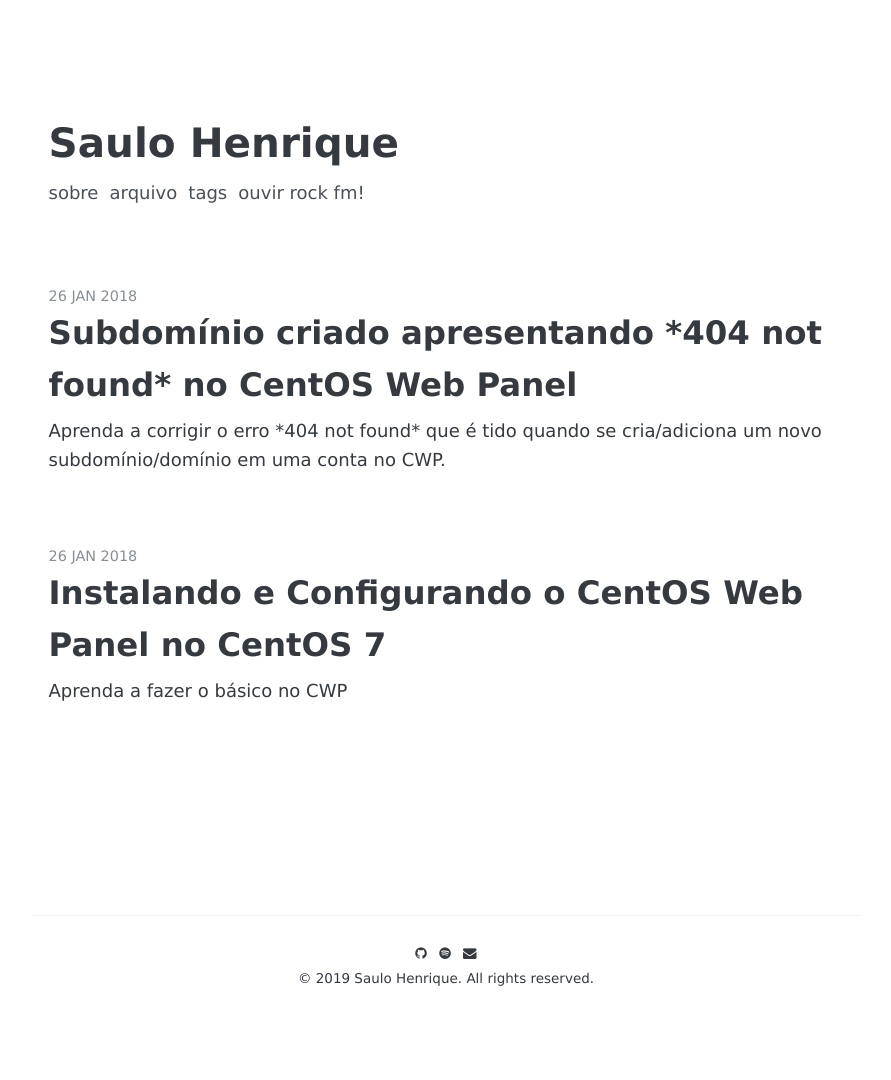
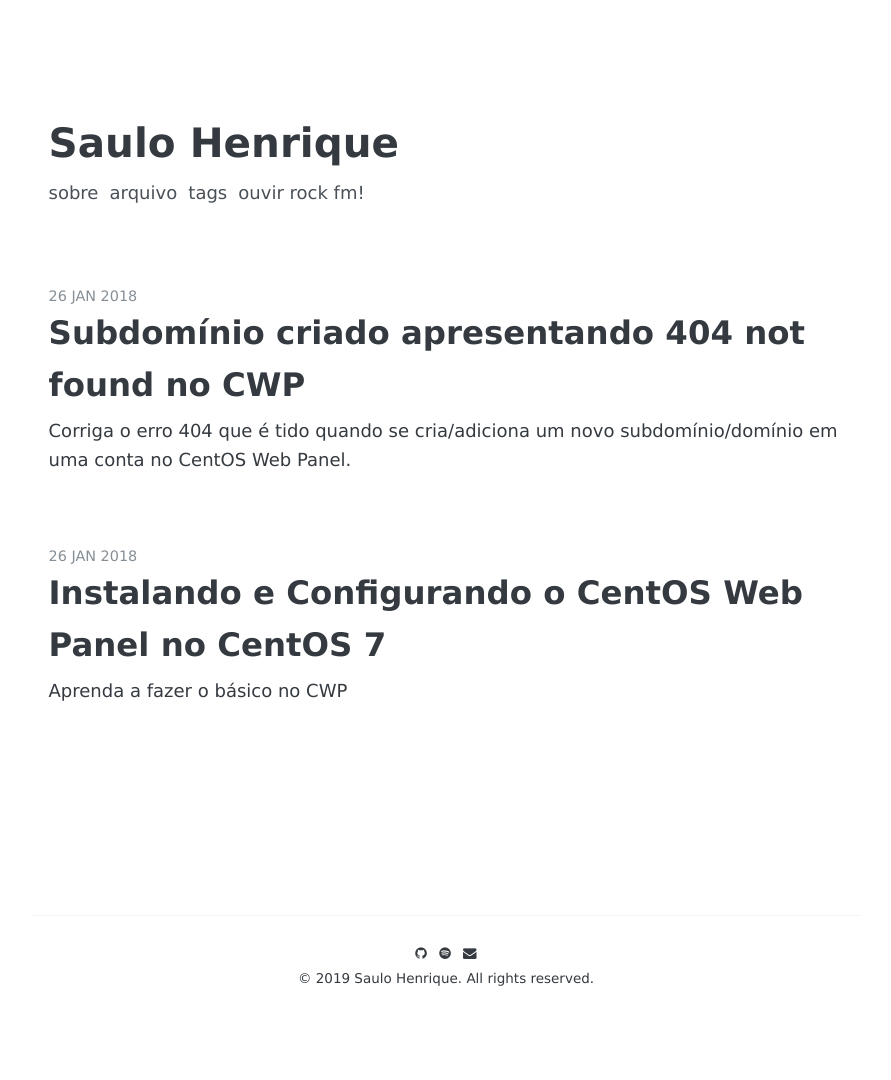
Before and after one commit to msaulohenrique/msaulohenrique.github.io, a Jekyll site: the page built from index.html, in a window 1280 px wide. Shown: the whole page, without its empty margins (194-1085 px from the left). Built offline with Jekyll 4.4.1, drawn with Linux system fonts in a browser that asks for light colours; some web fonts are replaced; the list of posts is cut into pages by our own code.

Commit message:
Update and rename 2018-01-26-subdominio-criado-apresentando-404-not-found-no-centos-web-panel.md to 2018-01-26-subdominio-criado-apresentando-404-not-found-no-cwp.md

```diff
--- a/_posts/2018-01-26-subdominio-criado-apresentando-404-not-found-no-centos-web-panel.md
+++ b/_posts/2018-01-26-subdominio-criado-apresentando-404-not-found-no-cwp.md
@@ -1,7 +1,7 @@
 ---
 layout: post
-title: "Subdomínio criado apresentando *404 not found* no CentOS Web Panel"
-description: "Aprenda a corrigir o erro *404 not found* que é tido quando se cria/adiciona um novo subdomínio/domínio em uma conta no CWP."
+title: "Subdomínio criado apresentando 404 not found no CWP"
+description: "Corriga o erro 404 que é tido quando se cria/adiciona um novo subdomínio/domínio em uma conta no CentOS Web Panel."
 date: 2018-01-26
 tags: [404,cwp,centos,subdomínio,domínio]
 comments: true
```
